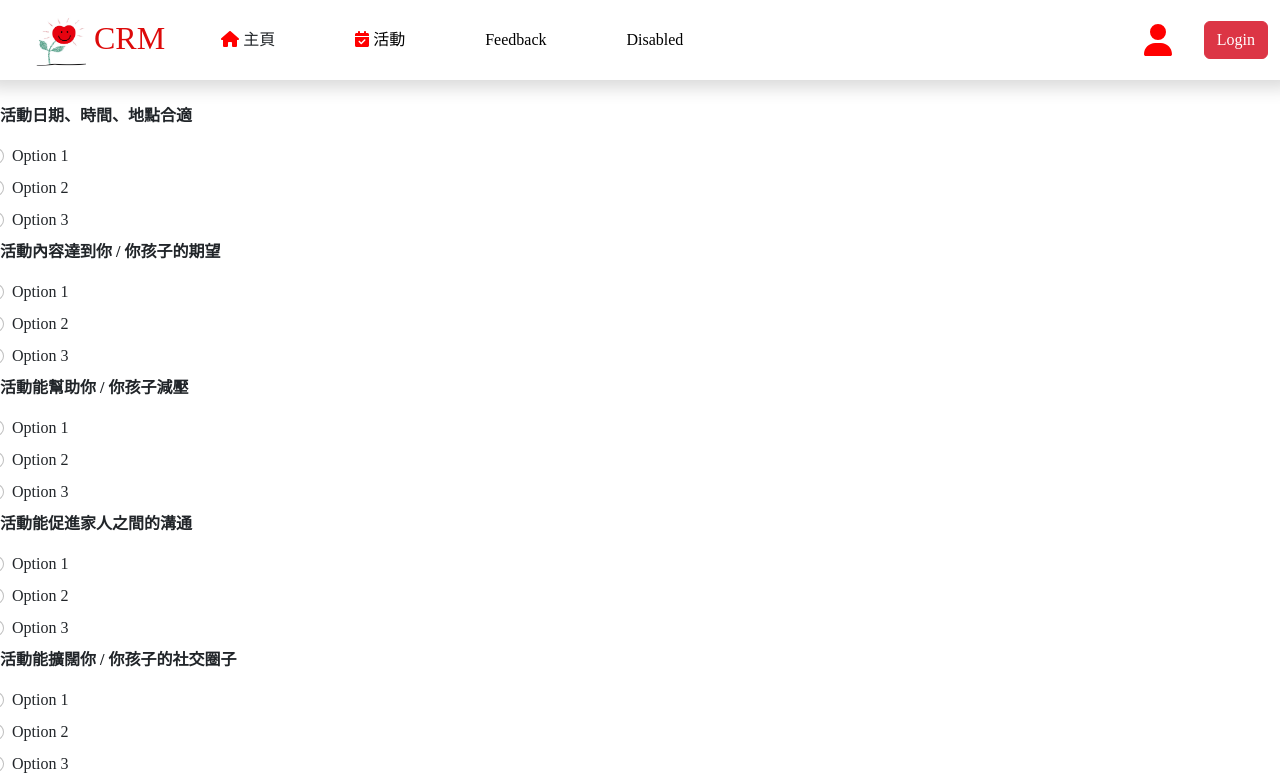
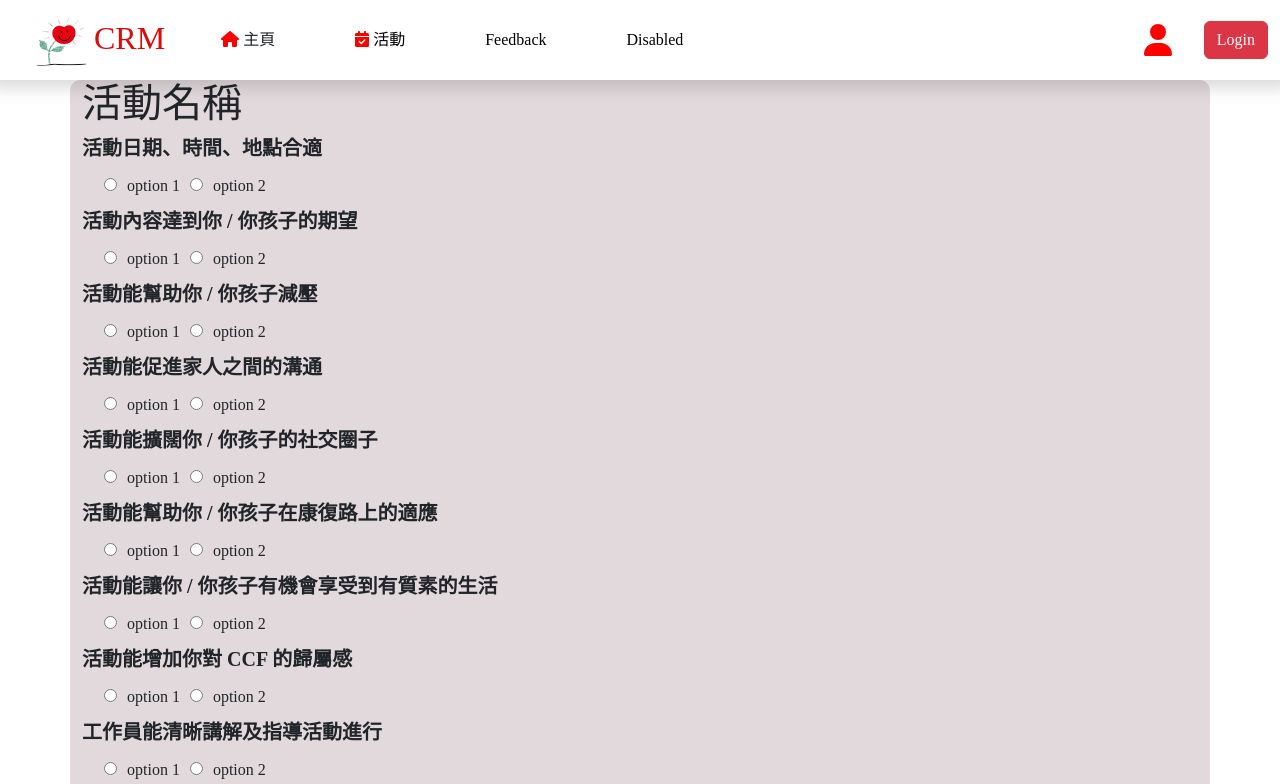
Before and after one commit to YUFOHON/Event-Management-System, a Vue app: page /feedback in a window 1280 px wide. Shown: the top 784 px of the page. Built offline with nearby package versions, Linux system fonts and the light colour scheme.

Commit message:
Feedback

```diff
--- a/src/views/feedBackView.vue
+++ b/src/views/feedBackView.vue
@@ -2,28 +2,17 @@
     <div class="row" id="navBar">
         <navBar />
     </div>
-    <div class="row col-5">
-        <h4 class="fw-bold text-center mt-3"></h4>
+    <div class="container">
         <form @submit.prevent="submitSurvey()">
+            <h1> 活動名稱 </h1>
             <div class="row" v-for="q in questions" :key="q">
-                <p class="fw-bold">{{ q }}</p>
+                <h5 class="fw-bold">{{ q }}</h5>
                 <div class="form-check mb-2">
-                    <input class="form-check-input" type="radio" name="exampleForm" id="radioExample1" />
-                    <label class="form-check-label" for="radioExample1">
-                        Option 1
-                    </label>
-                </div>
-                <div class="form-check mb-2">
-                    <input class="form-check-input" type="radio" name="exampleForm" id="radioExample2" />
-                    <label class="form-check-label" for="radioExample2">
-                        Option 2
-                    </label>
-                </div>
-                <div class="form-check mb-2">
-                    <input class="form-check-input" type="radio" name="exampleForm" id="radioExample3" />
-                    <label class="form-check-label" for="radioExample3">
-                        Option 3
-                    </label>
+                    <input type="radio" id="one" value="One" />
+                    <label for="one">option 1</label>
+
+                    <input type="radio" id="two" value="Two" />
+                    <label for="two">option 2</label>
                 </div>
             </div>
             <button type="submit" class="btn btn-primary">Submit</button>
@@ -34,7 +23,7 @@
 <script>
 // import { VueFeedbackReaction } from 'vue-feedback-reaction';
 // import { VueReactionEmoji } from 'vue-feedback-reaction';
-import { ref } from "vue";
+import { ref, onMounted, computed } from "vue";
 import navBar from '@/components/public/navBar.vue';
 
 export default {
@@ -44,7 +33,11 @@ export default {
         // VueFeedbackReaction,
         // VueReactionEmoji
     },
-    setup() {
+    props: {
+        eventName: String,
+        image: String,
+    },
+    setup(props) {
         const feedback = ref({});
         const questions = ["活動日期、時間、地點合適",
             "活動內容達到你 / 你孩子的期望",
@@ -56,15 +49,42 @@ export default {
             "活動能增加你對 CCF 的歸屬感",
             "工作員能清晰講解及指導活動進行",
             "您滿意活動的整體效果"]
+        const fileFormat = ref('')
+        const url = ref(props.image)
+        const textColor = ref('#000000')
+        const defaultColor = computed(() => {
+            if (props.Category == '兒童活動') {
+                return '#af8221'
+            } else if (props.Category == '青年活動') {
+                return '#037316'
+            } else if (props.Category == '同路人支援平台') {
+                return '#8a56dd'
+            } else {
+                return '#ff0000'
+            }
+        })
 
         const submitSurvey = async function () {
 
         }
 
+        onMounted(() => {
+            textColor.value = defaultColor.value
+            // console.log(props.id)
+            if (props.file == undefined) {
+                url.value = 'default'
+            } else {
+                fileFormat.value = props.file[0].split("/")[1].split(";")[0]
+                // console.log(fileFormat.value)
+                url.value = '/api/files/' + props.id + '.' + fileFormat.value
+            }
+        })
+
         return {
             navBar,
             questions,
             feedback,
+            props,
             submitSurvey
         }
     }
@@ -76,3 +96,16 @@ export default {
     // })
 };
 </script>
+
+<style>
+.container {
+     display: flex;
+     align-items: center;
+     gap: 50px;
+     background-color: rgb(226, 217, 220);
+     border-radius: 10px;
+ }
+ input[type="radio"] {
+  margin: 10px;
+}
+</style>
```
